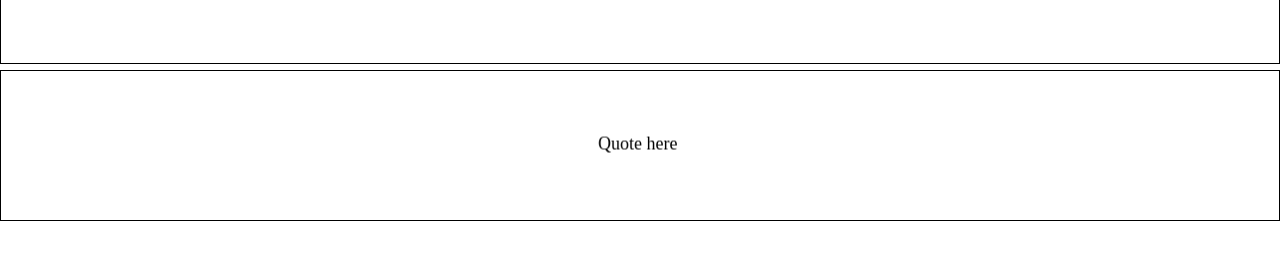
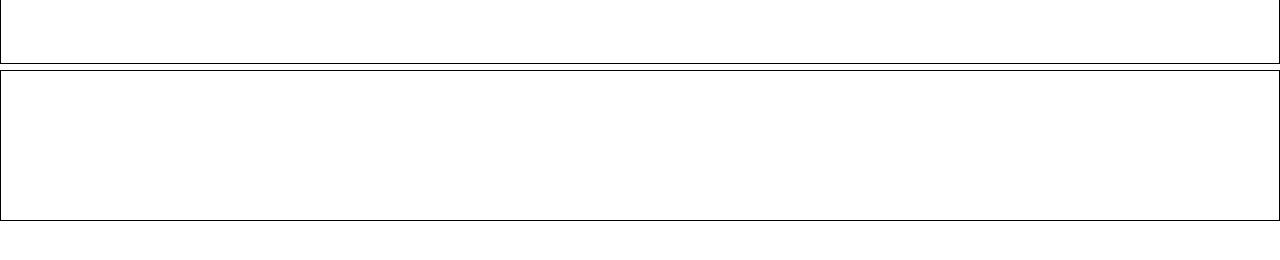
Before and after one commit to Moki00/MoveMe, a React (Create React App) app in the folder client/: page /create in a window 1280 px wide. Shown: the part 362-622 px from the top of the page. Built offline with nearby package versions, Linux system fonts and the light colour scheme.

Commit message:
Moved canvases to create page and added empty wrappers

```diff
--- a/client/src/app/app.js
+++ b/client/src/app/app.js
@@ -1,7 +1,6 @@
-import React, { useRef, useEffect, useState } from "react";
-import background from "../images/blossom.jpg"; // need to get this from state passed from app.js
+import React from "react";
 import { BrowserRouter as Router, Switch, Route } from "react-router-dom";
-import { NavBar, TextCanvas, ImgCanvas, FinalCanvas } from "../components";
+import { NavBar } from "../components";
 import Create from "../pages/Create";
 import Home from "../pages/Home";
 import "./app.css";
@@ -13,58 +12,6 @@ import "bootstrap/dist/js/bootstrap";
 import "font-awesome/css/font-awesome.css";
 
 const App = () => {
-    const [imgUrl, setImgUrl] = useState("");
-    const [text, setText] = useState("Quote here");
-    const [font, setFont] = useState("Ariel");
-    const [fontSize, setFontSize] = useState(18);
-    const [fontWeight, setFontWeight] = useState("400");
-    const [textColor, setTextColor] = useState("black");
-    const [canvasWidth, setCanvasWidth] = useState(0);
-    const [canvasHeight, setCanvasHeight] = useState(150);
-    const [margin, setMargin] = useState(10);
-    const [bgColor, setBgColor] = useState("#ff00ff");
-    const [bgOpacity, setBgOpacity] = useState(0.3);
-
-    // final image state settings
-    const [finalImgUrl, setFinalImgUrl] = useState("");
-    const [finalText, setFinalText] = useState("Quote here");
-    const [finalFont, setFinalFont] = useState("Ariel");
-    const [finalFontSize, setFinalFontSize] = useState(18);
-    const [finalFontWeight, setFinalFontWeight] = useState("400");
-    const [finalTextColor, setFinalTextColor] = useState("black");
-    const [finalCanvasWidth, setFinalCanvasWidth] = useState(0);
-    const [finalCanvasHeight, setFinalCanvasHeight] = useState(150);
-    const [finalMargin, setFinalMargin] = useState(10);
-    const [finalBgColor, setFinalBgColor] = useState("");
-    const [finalBgOpacity, setFinalBgOpacity] = useState(0);
-
-    // remove for production. replace with functions to grap api data / user settings and set props
-    const clickCanvas = () => {
-        setImgUrl(background);
-        setBgColor("#FF00FF");
-        setBgOpacity(0.2);
-        setTimeout(function () {
-            setText(
-                "Just some example text   happens if it gets really long? But what hapy long? But what happeple text but what happens if it gets really long? But what happeappeple text but what happens if it gets really long? But what happes if it gets really really really long?"
-            );
-        }, 2000);
-
-    };
-
-    const generateFinalCanvas = () =>{
-        setFinalImgUrl(imgUrl)
-        setFinalText(text)
-        setFinalFont(font)
-        setFinalFontSize(fontSize)
-        setFinalFontWeight(fontWeight)
-        setFinalTextColor(textColor)
-        setFinalMargin(margin)
-        setFinalBgColor(bgColor)
-        setFinalBgOpacity(bgOpacity)
-    }
-
-
-
     return (
         <div className="app">
             <Router>
@@ -73,43 +20,6 @@ const App = () => {
                     <Route path="/" exact component={Home} />
                     <Route path="/create" component={Create} />
                 </Switch>
-                <TextCanvas
-                    text={text}
-                    font={font}
-                    fontSize={fontSize}
-                    fontWeight={fontWeight}
-                    textColor={textColor}
-                    clickCanvas={clickCanvas}
-                    width={window.outerWidth}
-                    canvasHeight={canvasHeight}
-                    margin={margin}
-                    bgColor={bgColor}
-                    bgOpacity = {bgOpacity}
-                />
-                <ImgCanvas
-                    imgUrl={imgUrl}
-                    text={text}
-                    font={font}
-                    fontSize={fontSize}
-                    fontWeight={fontWeight}
-                    textColor={textColor}
-                    width={window.outerWidth}
-                    background={background}
-                    setCanvasHeight={setCanvasHeight}
-                />
-                <FinalCanvas
-                    imgUrl={finalImgUrl}
-                    text={finalText}
-                    font={finalFont}
-                    fontSize={finalFontSize}
-                    fontWeight={finalFontWeight}
-                    textColor={finalTextColor}
-                    width={window.outerWidth}
-                    margin = {finalMargin}
-                    bgColor= {finalBgColor}
-                    bgOpacity = {finalBgOpacity}
-                    generateFinalCanvas={generateFinalCanvas}
-                />
             </Router>
         </div>
     );
--- a/client/src/components/Canvas.jsx
+++ b/client/src/components/Canvas.jsx
@@ -1,4 +1,4 @@
-import React, { useRef, useEffect, useState } from "react";
+import React, { useRef, useEffect} from "react";
 import styled from "styled-components";
 
 const CanvasElement = styled.canvas.attrs({ className: "w-100" })`
@@ -70,7 +70,6 @@ const TextCanvas = ({
     fontSize,
     fontWeight,
     textColor,
-    lineHeight,
     canvasHeight,
     margin,
     clickCanvas,
@@ -116,14 +115,14 @@ const TextCanvas = ({
             textColor,
             fontWeight
         );
-    }, [text, font, fontSize, fontWeight, textColor, margin, lineHeight, bgColor, bgOpacity]);
+    }, [text, font, fontSize, fontWeight, textColor, margin,  bgColor, bgOpacity]);
 
     useEffect(() => {
         const styleWidth =
             window.outerWidth * 2 > 1200 ? 1200 : window.outerWidth * 2;
         canvasRef.current.style.width = styleWidth;
         canvasRef.current.height = canvasHeight;
-    }, []);
+    }, [canvasHeight]);
 
     // resize text canvas when image canvas changes height
     useEffect(() => {
@@ -233,17 +232,16 @@ const ImgCanvas = ({
 };
 
 const FinalCanvas = ({
-    imgUrl,
-    text,
-    font,
-    fontSize,
-    fontWeight,
-    textColor,
-    lineHeight,
-    margin,
-    generateFinalCanvas,
-    bgColor,
-    bgOpacity
+    finalImgUrl,
+    finalText,
+    finalFont,
+    finalFontSize,
+    finalFontWeight,
+    finalTextColor,
+    finalMargin,
+    finalBgColor,
+    finalBgOpacity,
+    generateFinalCanvas
 }) => {
     const canvasRef = useRef(null);
 
@@ -258,7 +256,7 @@ const FinalCanvas = ({
             canvasRef.current.height
         );
         let base_image = new Image();
-        base_image.src = imgUrl;
+        base_image.src = finalImgUrl;
 
         base_image.onload = function () {
             // set height of canvas to ratio determined by base_image width/height ratio
@@ -277,8 +275,8 @@ const FinalCanvas = ({
 
             //draw overlay
             context.save();
-            context.globalAlpha = bgOpacity;
-            context.fillStyle = bgColor;
+            context.globalAlpha = finalBgOpacity;
+            context.fillStyle = finalBgColor;
             context.fillRect(0,0,canvasRef.current.width,canvasRef.current.height);
             context.restore();
 
@@ -286,41 +284,41 @@ const FinalCanvas = ({
             wrapText(
                 canvasRef.current,
                 context,
-                text,
+                finalText,
                 canvasRef.current.width / 2,
                 canvasRef.current.height / 2,
-                margin,
-                font,
-                fontSize,
-                textColor,
-                fontWeight
+                finalMargin,
+                finalFont,
+                finalFontSize,
+                finalTextColor,
+                finalFontWeight
             );
         };
-    }, [imgUrl,text, font, fontSize, fontWeight, textColor, margin, lineHeight, bgColor, bgOpacity]);
+    }, [finalImgUrl, finalText, finalFont, finalFontSize, finalFontWeight, finalTextColor, finalMargin,  finalBgColor, finalBgOpacity]);
 
     // handle changing text
     useEffect(() => {
         const context = canvasRef.current.getContext("2d");
         //draw overlay
         context.save();
-        context.globalAlpha = bgOpacity;
-        context.fillStyle = bgColor;
+        context.globalAlpha = finalBgOpacity;
+        context.fillStyle = finalBgColor;
         context.fillRect(0,0,canvasRef.current.width,canvasRef.current.height);
         context.restore();
 
         wrapText(
             canvasRef.current,
             context,
-            text,
+            finalText,
             canvasRef.current.width / 2,
             canvasRef.current.height / 2,
-            margin,
-            font,
-            fontSize,
-            textColor,
-            fontWeight
+            finalMargin,
+            finalFont,
+            finalFontSize,
+            finalTextColor,
+            finalFontWeight
         );
-    }, [text, font, fontSize, fontWeight, textColor, margin, lineHeight, bgColor, bgOpacity]);
+    }, [finalText, finalFont, finalFontSize, finalFontWeight, finalTextColor, finalMargin,  finalBgColor, finalBgOpacity]);
 
     // set style width of canvas to fixed value
     useEffect(() => {
@@ -338,12 +336,12 @@ const FinalCanvas = ({
         <div>
             <CanvasElement
                 ref={canvasRef}
-                imgUrl={imgUrl}
-                text={text}
-                font={font}
-                fontSize={fontSize}
-                fontWeight={fontWeight}
-                textColor={textColor}
+                // imgUrl={imgUrl}
+                // text={text}
+                // font={font}
+                // fontSize={fontSize}
+                // fontWeight={fontWeight}
+                // textColor={textColor}
                 width={window.outerWidth}
                 onClick = {handleGenerateFinalCanvas}
             />
--- /dev/null
+++ b/client/src/components/FinalImgArea.jsx
@@ -0,0 +1,34 @@
+import React from 'react'
+import { FinalCanvas } from ".";
+
+
+const FinalImgArea = ({finalImgUrl,
+    finalText,
+    finalFont,
+    finalFontSize,
+    finalFontWeight,
+    finalTextColor,
+    finalMargin,
+    finalBgColor,
+    finalBgOpacity,
+    generateFinalCanvas,}) => {
+    return (
+        <div>
+            <FinalCanvas
+                    finalImgUrl={finalImgUrl}
+                    finalText={finalText}
+                    finalFont={finalFont}
+                    finalFontSize={finalFontSize}
+                    finalFontWeight={finalFontWeight}
+                    finalTextColor={finalTextColor}
+                    width={window.outerWidth}
+                    finalMargin = {finalMargin}
+                    finalBgColor= {finalBgColor}
+                    finalBgOpacity = {finalBgOpacity}
+                    generateFinalCanvas={generateFinalCanvas}
+                />
+        </div>
+    )
+}
+
+export default FinalImgArea
--- a/client/src/components/index.js
+++ b/client/src/components/index.js
@@ -4,12 +4,13 @@ import NavBar from "./NavBar";
 import RandomB from "./RandomB";
 import Footer from "./Footer";
 import SearchBar from "./SearchBar";
-
+import ImgPreviewArea from "./ImgPreviewArea";
 import ShareModal from "./ShareModal";
 import QuoteNavArea from "./QuoteNavArea";
 import ImgNavArea from "./ImgNavArea";
 import ShareBtn from "./ShareBtn";
 import CreateLinkButton from "./CreateLinkButton";
+import FinalImgArea from "./FinalImgArea";
 import { TextCanvas, ImgCanvas, FinalCanvas } from "./Canvas";
 
 export {
@@ -27,4 +28,6 @@ export {
     TextCanvas,
     ImgCanvas,
     FinalCanvas,
+    ImgPreviewArea,
+    FinalImgArea
 };
--- a/client/src/pages/Create.jsx
+++ b/client/src/pages/Create.jsx
@@ -1,9 +1,87 @@
-import React, { Component } from "react";
+import React, { useState } from "react";
+import { FinalImgArea, ImgPreviewArea } from "../components";
+import background from "../images/blossom.jpg"; // need to get this from state passed from app.js
 
 const Create = () => {
+    const [imgUrl, setImgUrl] = useState("");
+    const [text, setText] = useState("Quote here");
+    const [font, setFont] = useState("Ariel");
+    const [fontSize, setFontSize] = useState(18);
+    const [fontWeight, setFontWeight] = useState("400");
+    const [textColor, setTextColor] = useState("black");
+    const [canvasWidth, setCanvasWidth] = useState(0);
+    const [canvasHeight, setCanvasHeight] = useState(150);
+    const [margin, setMargin] = useState(10);
+    const [bgColor, setBgColor] = useState("#ff00ff");
+    const [bgOpacity, setBgOpacity] = useState(0.3);
+
+    // final image state settings
+    const [finalImgUrl, setFinalImgUrl] = useState("");
+    const [finalText, setFinalText] = useState("");
+    const [finalFont, setFinalFont] = useState("Ariel");
+    const [finalFontSize, setFinalFontSize] = useState(0);
+    const [finalFontWeight, setFinalFontWeight] = useState(0);
+    const [finalTextColor, setFinalTextColor] = useState("#ffffff");
+    const [finalCanvasWidth, setFinalCanvasWidth] = useState(0);
+    const [finalCanvasHeight, setFinalCanvasHeight] = useState(0);
+    const [finalMargin, setFinalMargin] = useState(0);
+    const [finalBgColor, setFinalBgColor] = useState("#ffffff");
+    const [finalBgOpacity, setFinalBgOpacity] = useState(0.2);
+
+    // remove for production. replace with functions to grap api data / user settings and set props
+    const clickCanvas = () => {
+        setImgUrl(background);
+        setBgColor("#FF00FF");
+        setBgOpacity(0.2);
+        setTimeout(function () {
+            setText(
+                "Just some example text   happens if it gets really long? But what hapy long? But what happeple text but what happens if it gets really long? But what happeappeple text but what happens if it gets really long? But what happes if it gets really really really long?"
+            );
+        }, 2000);
+
+    };
+
+    const generateFinalCanvas = () =>{
+        setFinalImgUrl(imgUrl)
+        setFinalText(text)
+        setFinalFont(font)
+        setFinalFontSize(fontSize)
+        setFinalFontWeight(fontWeight)
+        setFinalTextColor(textColor)
+        setFinalMargin(margin)
+        setFinalBgColor(bgColor)
+        setFinalBgOpacity(bgOpacity)
+    }
+
     return (
         <div>
             <p>In this page you'll see the image creation screen</p>
+            <ImgPreviewArea text={text}
+                    font={font}
+                    fontSize={fontSize}
+                    fontWeight={fontWeight}
+                    textColor={textColor}
+                    clickCanvas={clickCanvas}
+                    width={window.outerWidth}
+                    canvasHeight={canvasHeight}
+                    margin={margin}
+                    bgColor={bgColor}
+                    bgOpacity = {bgOpacity}
+                    // background import is just for testing. remove later
+                    background = {background}
+                    setCanvasHeight={setCanvasHeight}
+                    imgUrl={imgUrl}/>
+            <FinalImgArea finalImgUrl={finalImgUrl}
+                    finalText={finalText}
+                    finalFont={finalFont}
+                    finalFontSize={finalFontSize}
+                    finalFontWeight={finalFontWeight}
+                    finalTextColor={finalTextColor}
+                    width={window.outerWidth}
+                    finalMargin = {finalMargin}
+                    finalBgColor= {finalBgColor}
+                    finalBgOpacity = {finalBgOpacity}
+                    generateFinalCanvas={generateFinalCanvas}/>
         </div>
     );
 };
--- a/client/src/pages/Home.jsx
+++ b/client/src/pages/Home.jsx
@@ -1,4 +1,4 @@
-import React, { Component } from "react";
+import React from "react";
 
 const Home = () => {
     return (
```
Also changed, not shown: client/src/components/ImgPreviewArea.jsx (added, +50 -0 lines).
